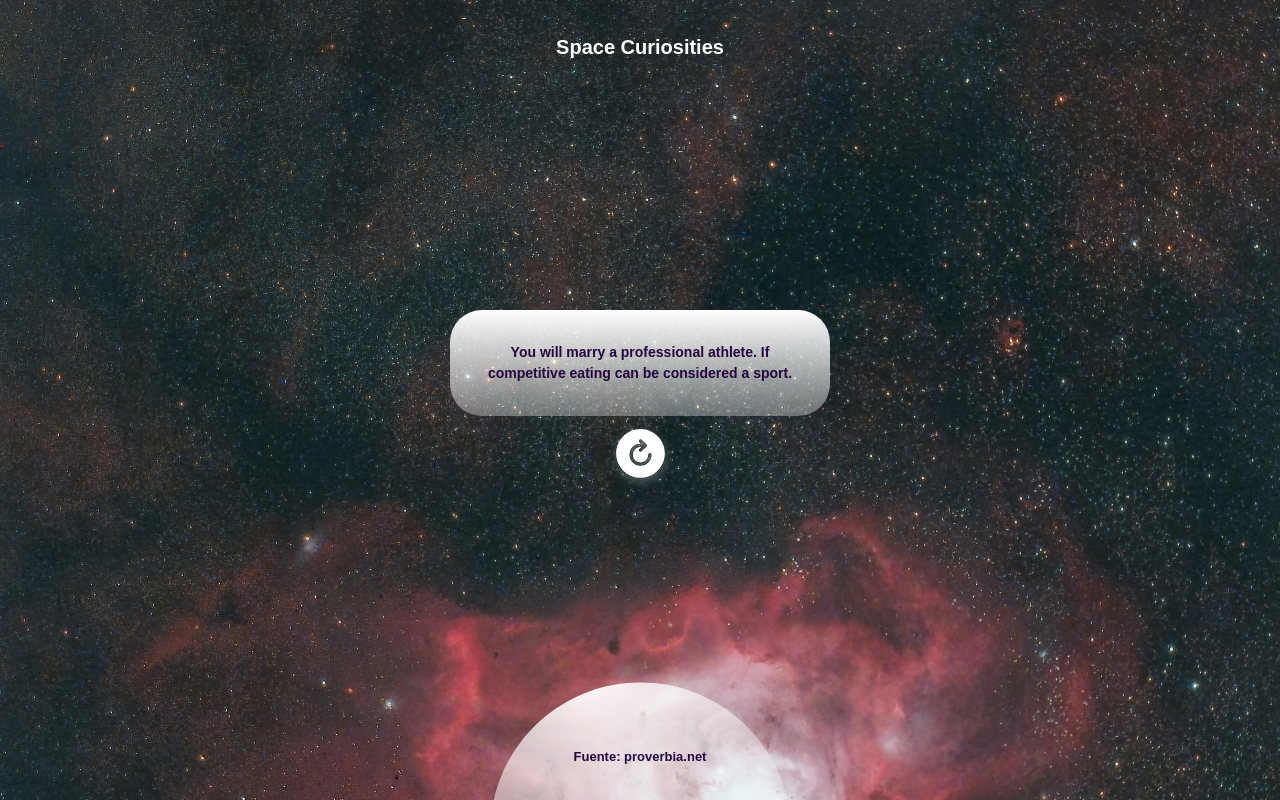
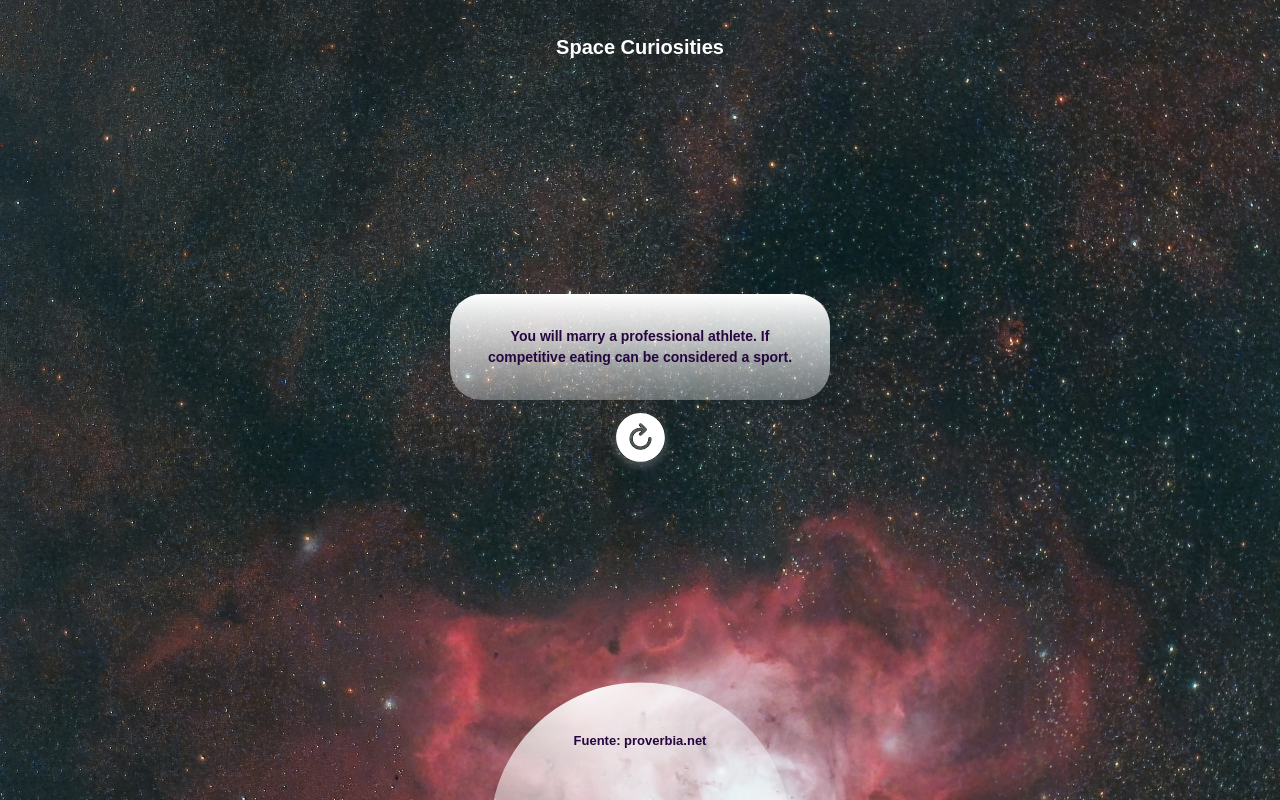
Before and after one commit to cesar-velazquez/phrases, a React (Vite) app: page / in a window 1280 px wide. Built offline with nearby package versions, Linux system fonts and the light colour scheme; a web font is replaced by a local one.

Commit message:
cambio position v2

```diff
--- a/src/components/styles/QuoteBox.css
+++ b/src/components/styles/QuoteBox.css
@@ -53,8 +53,8 @@
     color: #25063f;
     font-family: Arial, sans-serif;
     font-size: 13px;
-    padding: 1rem;
-    position: relative;
+    padding: 2rem;
+    position: sticky;
     z-index: 2;
 }
 
```
